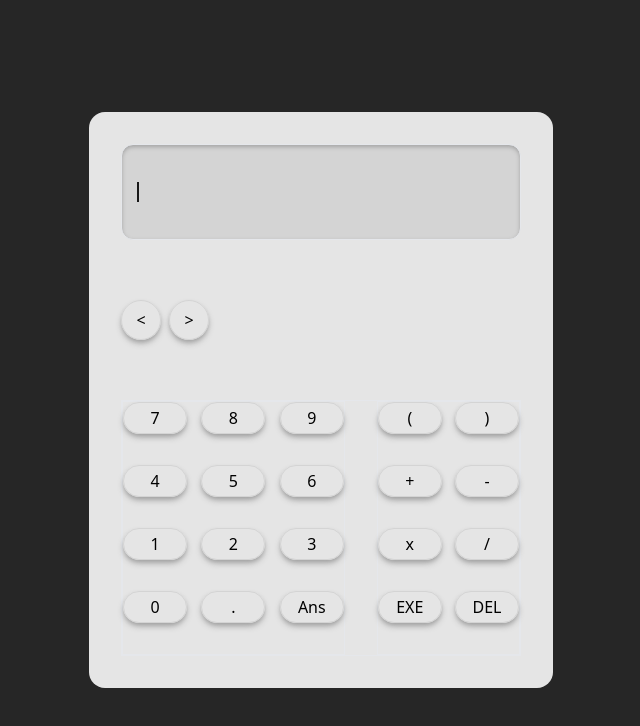
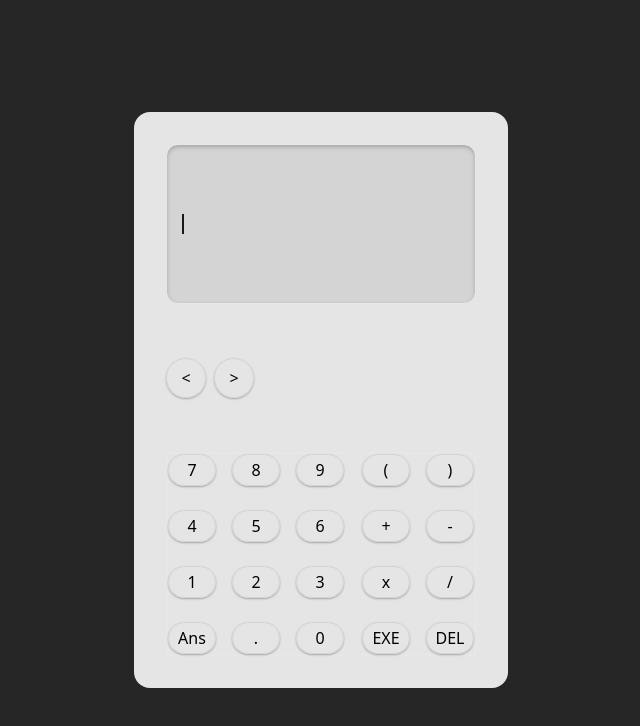
Before and after one commit to n-drobyshevski/calculator-app, a Next.js app: page / in a window 1280 px wide. Shown: the top 726 px of the page, without its empty margins (319-959 px from the left). Built offline with nearby package versions, Linux system fonts and the light colour scheme.

Commit message:
Change: UI improvements

```diff
--- a/src/components/BaseControls.tsx
+++ b/src/components/BaseControls.tsx
@@ -14,7 +14,7 @@ const BaseControls: React.FC<BaseControlsProps> = ({
   onGetAnswer,
 }) => {
   return (
-    <div className="flex h-3/6 w-full gap-[2rem] border">
+    <div className="flex h-fit w-full gap-[1rem] border">
       <NumInput onClick={onInput} onAnswerClick={onGetAnswer} />
       <ControlInput
         onDelete={onDelete}
--- a/src/components/Button.tsx
+++ b/src/components/Button.tsx
@@ -13,14 +13,14 @@ const Button: React.FC<ButtonProps> = ({
   const onClickHandler = () => {
     onClick(name);
   };
-  const standartVariant = "w-16 h-8";
+  const standartVariant = "w-12 h-8";
   const smallVariant = "w-10 h-10";
   return (
     <button
       type="button"
       onClick={onClickHandler}
-      className={`rounded-full border border-neutral-300 shadow-md shadow-neutral-400
-      hover:shadow-md focus:outline-none active:shadow-none
+      className={`rounded-full border border-neutral-300 shadow-sm shadow-neutral-400
+      hover:bg-neutral-300/50  focus:outline-none active:shadow-none
       ${
         styleVariant == "small" || typeof styleVariant == undefined
           ? smallVariant
--- a/src/components/ControlInput.tsx
+++ b/src/components/ControlInput.tsx
@@ -13,7 +13,7 @@ const ControlInput: React.FC<ControlInputProps> = ({
     onClick(char);
   };
   return (
-    <div className="flex w-[9rem] flex-wrap justify-between border ">
+    <div className="grid grid-flow-row grid-cols-2 gap-x-4 gap-y-6 border ">
       <Button name="(" onClick={onClickHandler}>
         (
       </Button>
--- a/src/components/NumInput.tsx
+++ b/src/components/NumInput.tsx
@@ -9,11 +9,11 @@ const NumInput: React.FC<NumInputProps> = ({ onClick, onAnswerClick }) => {
     onClick(char);
   };
   return (
-    <div className="flex w-56 flex-row-reverse flex-wrap justify-between border ">
-      {Array.from({ length: 9 }, (_, index) => {
+    <div className="grid max-w-[14rem] grid-flow-row grid-cols-3 gap-x-4 gap-y-6 border ">
+      {["7", "8", "9", "4", "5", "6", "1", "2", "3"].map((number) => {
         return (
-          <Button name={String(9 - index)} onClick={onClickHandler} key={index}>
-            {9 - index}
+          <Button name={number} onClick={onClickHandler} key={number}>
+            {number}
           </Button>
         );
       })}
--- a/src/components/Output.tsx
+++ b/src/components/Output.tsx
@@ -17,7 +17,7 @@ const Output: React.FC<OutputProps> = ({ output }) => {
   const outputTextStyle =
     "select-all bg-transparent font-mono tracking-widest text-lg";
   return (
-    <div className="flex h-24 w-full flex-col justify-center rounded-xl border bg-neutral-300 p-4 shadow-inner shadow-neutral-400">
+    <div className="flex h-40 w-full flex-col justify-center rounded-xl border bg-neutral-300 p-4 shadow-inner shadow-neutral-400">
       <div className="flex items-center justify-start">
         <p className={outputTextStyle}>{strOutput.before}</p>
         <Cursor />
--- a/src/pages/index.tsx
+++ b/src/pages/index.tsx
@@ -85,7 +85,7 @@ const Home: NextPage = () => {
         <link rel="icon" href="/favicon.ico" />
       </Head>
       <main className="h-screen bg-neutral-800 pt-28">
-        <div className="m-auto flex h-[36rem] w-[29rem] flex-col justify-between rounded-2xl bg-neutral-200 p-8">
+        <div className="m-auto flex h-[36rem] w-fit flex-col justify-between rounded-2xl bg-neutral-200 p-8">
           <Output output={output} />
           <NavControls
             onLeftClick={moveCursorLeft}
```
Also changed, not shown: 1 other file (tests, documents, lock files or other folders).
